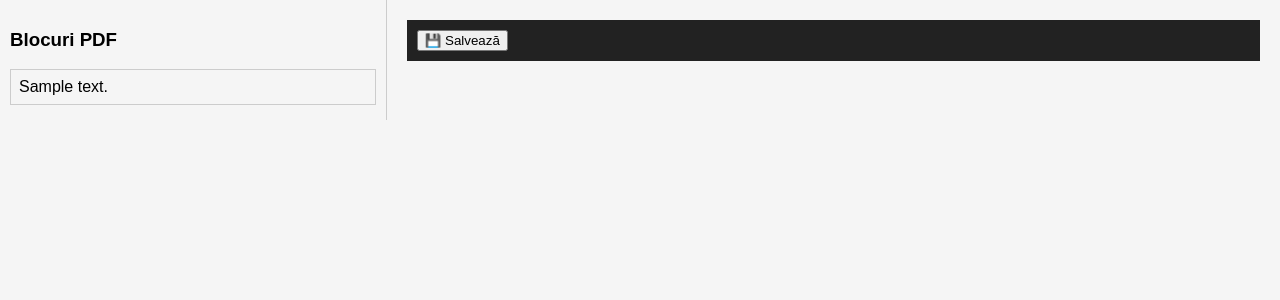
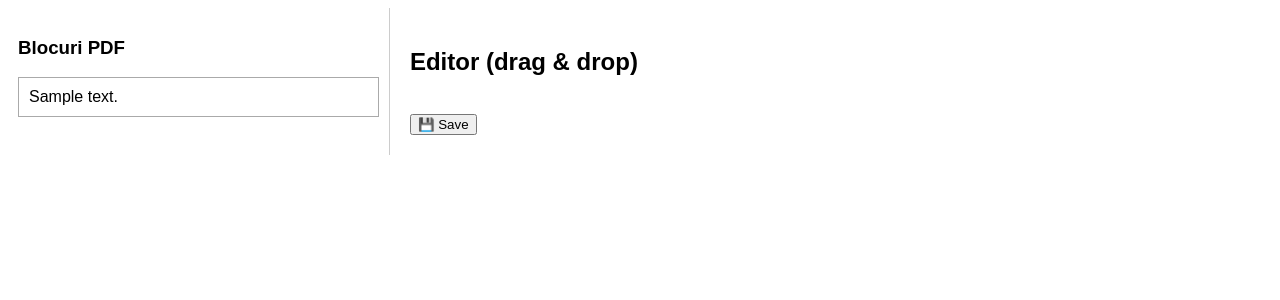
Before and after one commit to businessanuntro-code/pdf-medical-site, a Flask app: template templates/builder.html in a window 1280 px wide. Shown: the top 300 px of the page. Run offline with Flask 3, Linux system fonts and the light colour scheme; the template is opened without the code that fills it: most values are stand-ins (such as "Sample title", 1, 10 or a date in 2020).

Commit message:
Update builder.html

```diff
--- a/templates/builder.html
+++ b/templates/builder.html
@@ -5,42 +5,75 @@
 
 <script src="https://cdn.jsdelivr.net/npm/sortablejs@1.15.0/Sortable.min.js"></script>
 
-<link rel="stylesheet" href="/static/style.css">
+<style>
+body {
+    display:flex;
+    font-family:Arial;
+}
 
+#sidebar {
+    width:30%;
+    border-right:1px solid #ccc;
+    padding:10px;
+}
+
+#canvas {
+    width:70%;
+    padding:20px;
+}
+
+.block {
+    border:1px solid #aaa;
+    padding:10px;
+    margin-bottom:10px;
+    background:#fff;
+    cursor:move;
+}
+
+.editor {
+    border:1px solid #ddd;
+    padding:5px;
+    min-height:30px;
+}
+
+.toolbar button {
+    margin-right:5px;
+}
+</style>
 </head>
 
 <body>
 
-<div class="editor-layout">
-
 <!-- SIDEBAR -->
-<div class="sidebar">
+<div id="sidebar">
     <h3>Blocuri PDF</h3>
 
     {% for b in blocks %}
-    <div class="sidebar-block" onclick="addBlock('{{b.text|safe}}')">
+    <div class="block" onclick="addBlock('{{b.text|safe}}')">
         {{ b.text[:100] }}
     </div>
     {% endfor %}
 </div>
 
 <!-- CANVAS -->
-<div class="canvas">
+<div id="canvas">
 
-<div class="topbar">
-    <button onclick="save()">💾 Salvează</button>
-</div>
+<h2>Editor (drag & drop)</h2>
 
 <div id="dropzone"></div>
 
-</div>
+<br>
+<button onclick="save()">💾 Save</button>
 
 </div>
 
 <script>
 let dropzone = document.getElementById("dropzone");
 
-new Sortable(dropzone, { animation: 150 });
+// drag sort
+new Sortable(dropzone, {
+    animation: 150
+});
 
 function addBlock(text) {
     let div = document.createElement("div");
@@ -59,16 +92,17 @@ function addBlock(text) {
     dropzone.appendChild(div);
 }
 
-function cmd(e, c) {
+function cmd(e, command) {
     e.preventDefault();
-    document.execCommand(c);
+    document.execCommand(command);
 }
 
 function save() {
     let data = [];
 
-    document.querySelectorAll(".editor").forEach(e => {
-        data.push({html: e.innerHTML});
+    document.querySelectorAll("#dropzone .block").forEach(b => {
+        let html = b.querySelector(".editor").innerHTML;
+        data.push({html: html});
     });
 
     let form = document.createElement("form");
```
